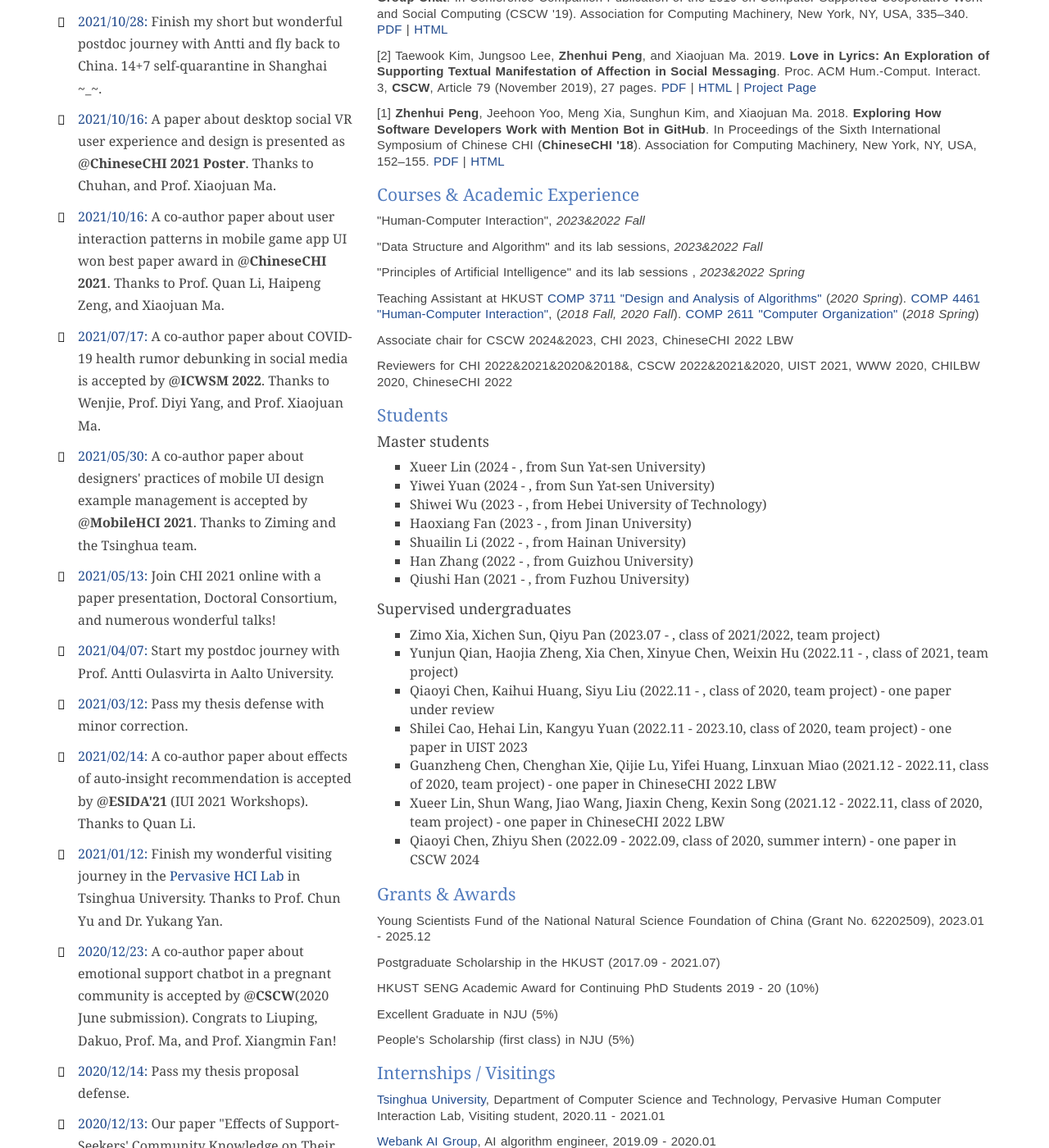
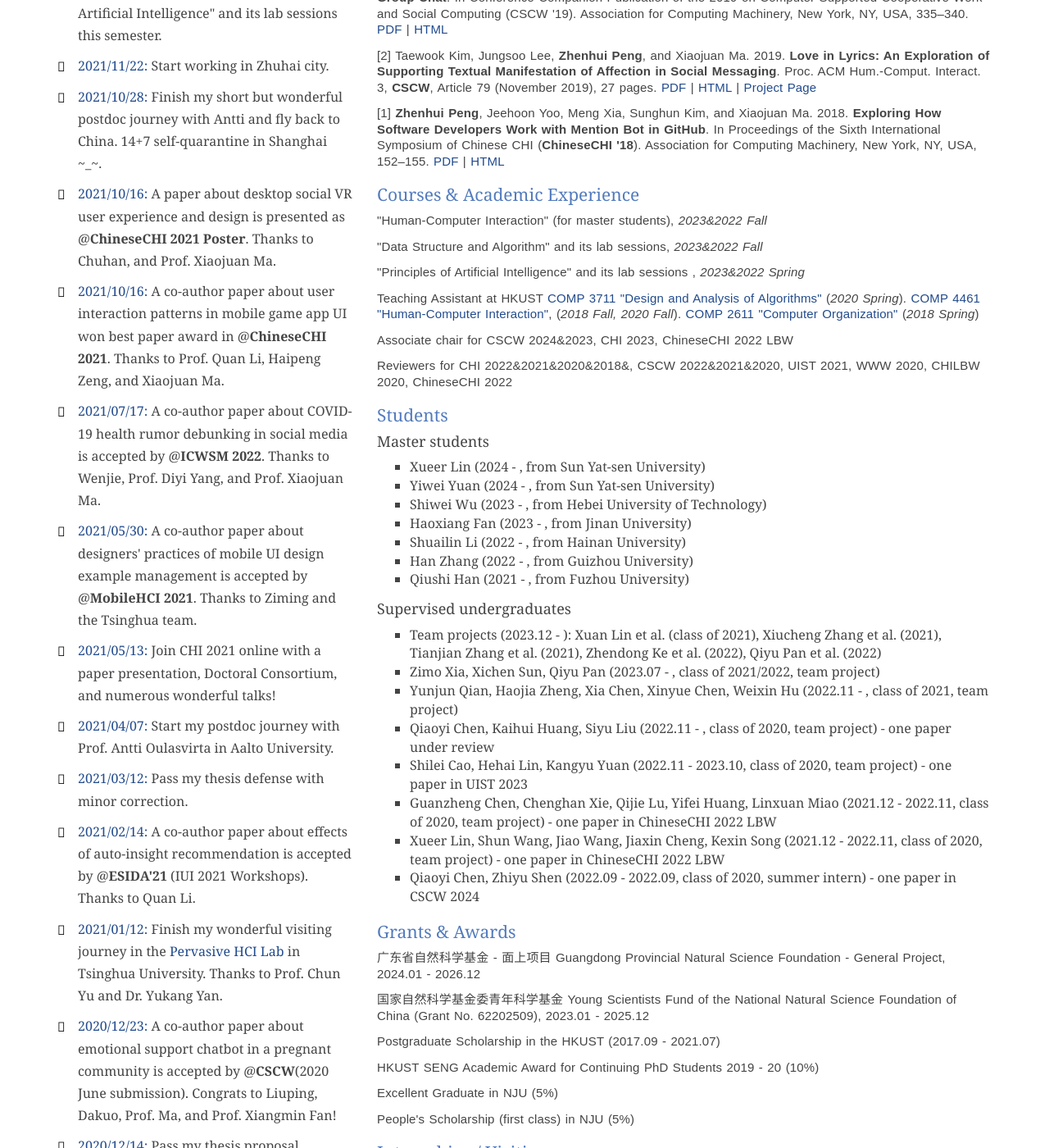
Before and after one commit to PenguinZhou/PenguinZhou.github.io, a Jekyll site: the page index.html, which Jekyll copies as it is, in a window 1280 px wide and 1400 px high, scrolled down 2718 px. Shown: the whole window at 82% size. Built offline with Jekyll 4.4.1, drawn with Linux system fonts in a browser that asks for light colours; some of the changed text lies outside the part shown.

Commit message:
Update index.html

```diff
--- a/index.html
+++ b/index.html
@@ -80,6 +80,9 @@
                 <div class="widget widget-archives news">
                     <h3 class="widget-title">News</h3>
                     <ul>
+                        <li>
+                            <a>2023/12/04: Got a grant with 150000 RMB @Guangdong Provincial Natural Science Foundation - General Project.</a>
+                        </li>
                         <li>
                             <a>2023/11/12:</a> Attend UIST 2023 in SF in person. The listened talk and learned things are shared <a href="docs/人工智能前沿专题-UIST2023开会学习.pdf"> here </a>.
                         </li>
@@ -445,7 +448,7 @@
                 <a name="course"></a>
                 <h3 class="widget-title">Courses & Academic Experience</h3>
                 <div class="course">
-                    <p>"Human-Computer Interaction", <i>2023&2022 Fall</i></p>
+                    <p>"Human-Computer Interaction" (for master students), <i>2023&2022 Fall</i></p>
                     <p>"Data Structure and Algorithm" and its lab sessions, <i>2023&2022 Fall</i></p>
                     <p>"Principles of Artificial Intelligence" and its lab sessions , <i>2023&2022 Spring</i></p>
                     <p>Teaching Assistant at HKUST <a href="https://canvas.ust.hk/courses/29915">COMP 3711 "Design and Analysis of Algorithms"</a> (<i>2020 Spring</i>).
@@ -469,6 +472,7 @@
                     </ul>
                     <h4>Supervised undergraduates</h4>
                     <ul>
+                        <li>Team projects (2023.12 - ): Xuan Lin et al. (class of 2021), Xiucheng Zhang et al. (2021), Tianjian Zhang et al. (2021), Zhendong Ke et al. (2022), Qiyu Pan et al. (2022) </li>
                         <li>Zimo Xia, Xichen Sun, Qiyu Pan (2023.07 - , class of 2021/2022, team project)</li>
                         <li>Yunjun Qian, Haojia Zheng, Xia Chen, Xinyue Chen, Weixin Hu (2022.11 - , class of 2021, team project)</li>
                         <li>Qiaoyi Chen, Kaihui Huang, Siyu Liu (2022.11 - , class of 2020, team project) - one paper under review</li>
@@ -482,7 +486,8 @@
 
                 <h3 class="widget-title">Grants & Awards</h3>
                 <div class="education">
-		            <p>Young Scientists Fund of the National Natural Science Foundation of China (Grant No. 62202509), 2023.01 - 2025.12</p>
+		            <p>广东省自然科学基金 - 面上项目 Guangdong Provincial Natural Science Foundation - General Project, 2024.01 - 2026.12</p>
+                    <p>国家自然科学基金委青年科学基金 Young Scientists Fund of the National Natural Science Foundation of China (Grant No. 62202509), 2023.01 - 2025.12</p>
                     <p>Postgraduate Scholarship in the HKUST (2017.09 - 2021.07)</p>
                     <p>HKUST SENG Academic Award for Continuing PhD Students 2019 - 20 (10%)</p>
                     <p>Excellent Graduate in NJU (5%)</p>
```
